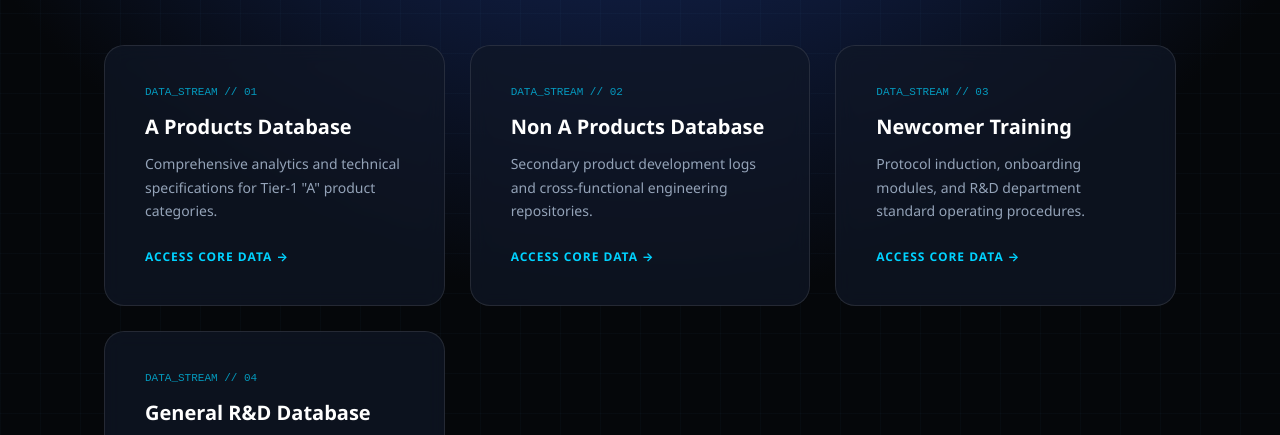
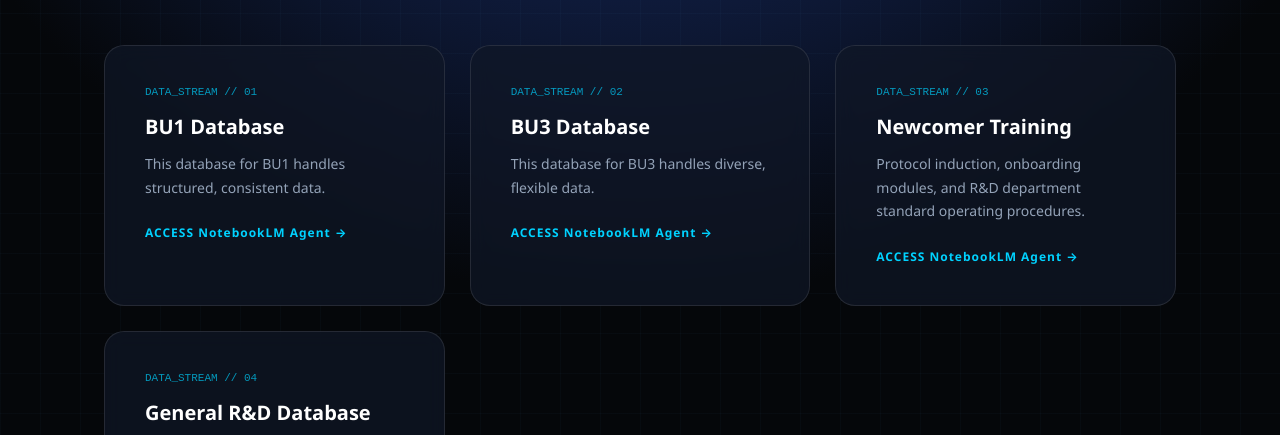
Before and after one commit to james3kings/szs-rd-database, a plain HTML site: page index.html in a window 1280 px wide. Shown: the part 347-782 px from the top of the page. Drawn offline with Linux system fonts and the light colour scheme.

Commit message:
Update index.html

```diff
--- a/index.html
+++ b/index.html
@@ -198,30 +198,30 @@
   <div class="grid">
     <a class="db-card" href="YOUR_NOTEBOOKLM_LINK_1" target="_blank">
       <span class="card-id">DATA_STREAM // 01</span>
-      <div class="card-title">A Products Database</div>
-      <p class="card-desc">Comprehensive analytics and technical specifications for Tier-1 "A" product categories.</p>
-      <div class="card-action">ACCESS CORE DATA →</div>
+      <div class="card-title">BU1 Database</div>
+      <p class="card-desc">This database for BU1 handles structured, consistent data.</p>
+      <div class="card-action">ACCESS NotebookLM Agent →</div>
     </a>
 
     <a class="db-card" href="YOUR_NOTEBOOKLM_LINK_2" target="_blank">
       <span class="card-id">DATA_STREAM // 02</span>
-      <div class="card-title">Non A Products Database</div>
-      <p class="card-desc">Secondary product development logs and cross-functional engineering repositories.</p>
-      <div class="card-action">ACCESS CORE DATA →</div>
+      <div class="card-title">BU3 Database</div>
+      <p class="card-desc">This database for BU3 handles diverse, flexible data.</p>
+      <div class="card-action">ACCESS NotebookLM Agent →</div>
     </a>
 
     <a class="db-card" href="YOUR_NOTEBOOKLM_LINK_3" target="_blank">
       <span class="card-id">DATA_STREAM // 03</span>
       <div class="card-title">Newcomer Training</div>
       <p class="card-desc">Protocol induction, onboarding modules, and R&D department standard operating procedures.</p>
-      <div class="card-action">ACCESS CORE DATA →</div>
+      <div class="card-action">ACCESS NotebookLM Agent →</div>
     </a>
 
     <a class="db-card" href="https://notebooklm.google.com/notebook/b462eed3-ad6d-46a4-af5d-f4720d0cd05c" target="_blank">
       <span class="card-id">DATA_STREAM // 04</span>
       <div class="card-title">General R&D Database</div>
       <p class="card-desc">Universal research findings, legacy technical archives, and collaborative discovery data.</p>
-      <div class="card-action">ACCESS CORE DATA →</div>
+      <div class="card-action">ACCESS NotebookLM Agent → →</div>
     </a>
   </div>
 
```
